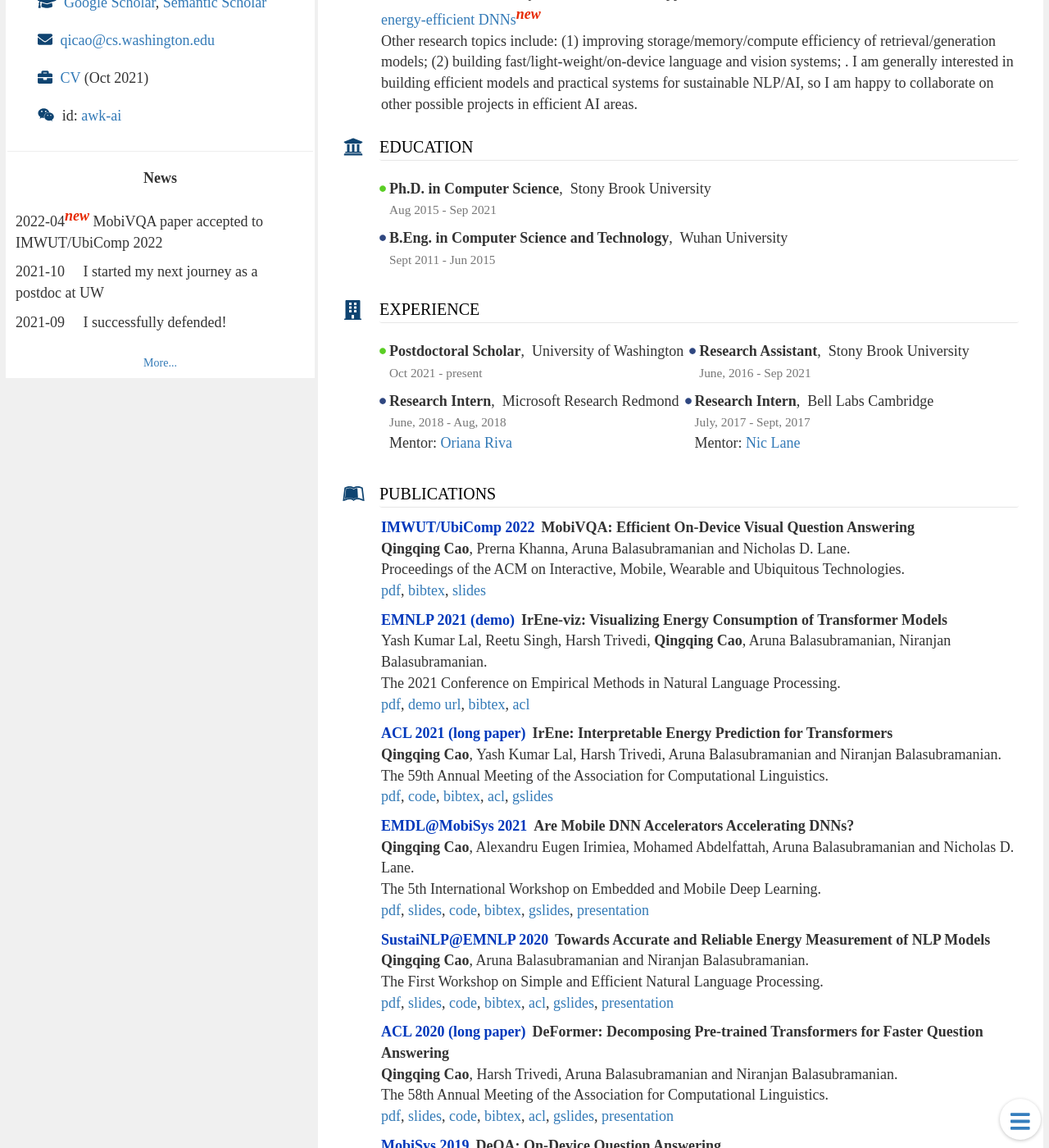
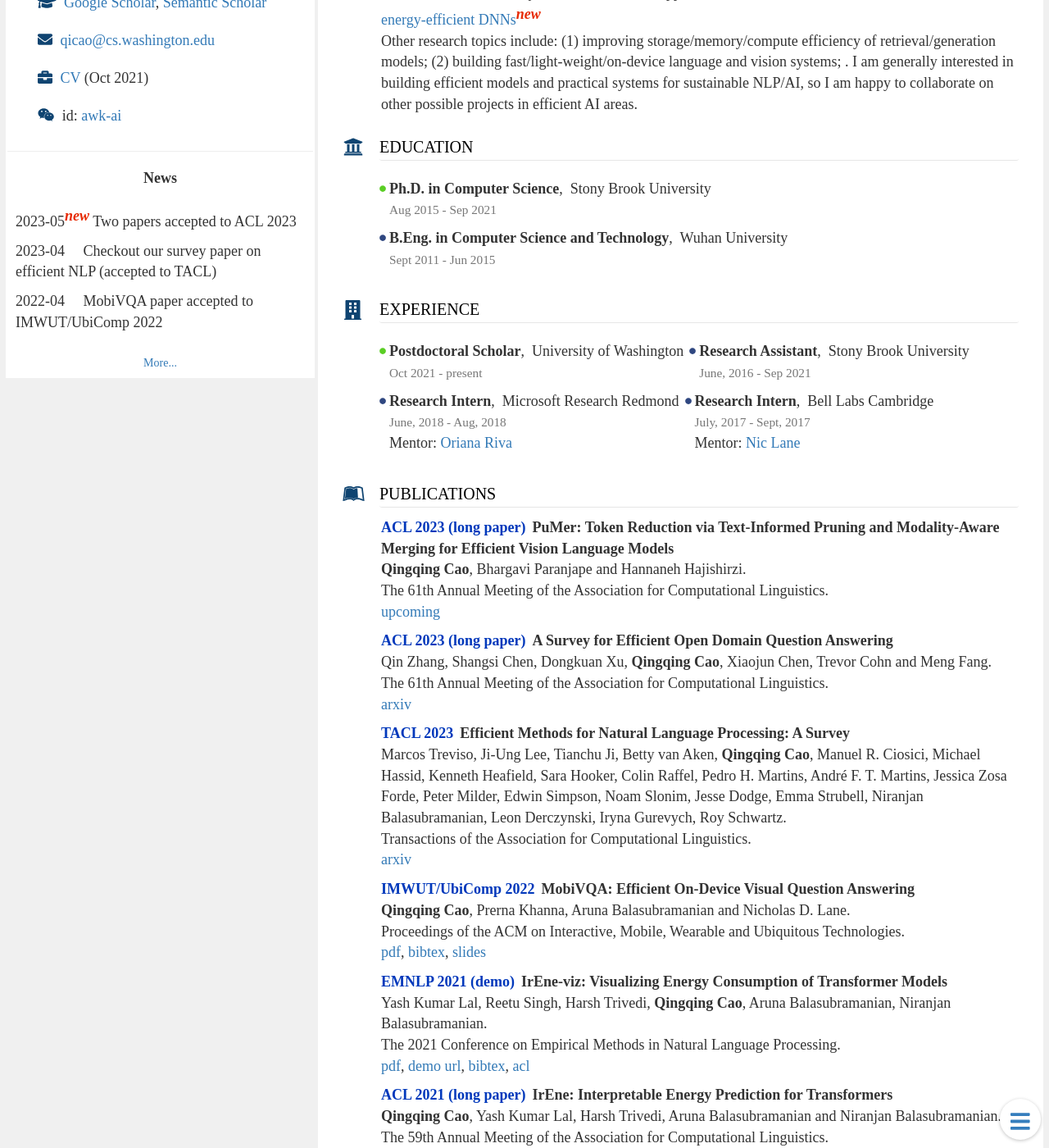
Before and after one commit to csarron/csarron.github.io, a Jekyll site: the page built from index.md, in a window 1280 px wide and 1400 px high, scrolled down 391 px. Shown: the whole window at 82% size. Built offline with Jekyll 4.4.1, drawn with Linux system fonts in a browser that asks for light colours.

Commit message:
up papers

```diff
--- a/index.md
+++ b/index.md
@@ -37,6 +37,10 @@ contact:
 
 news-name: News
 news:
+  - date: 2023-05
+    info: Two papers accepted to ACL 2023
+  - date: 2023-04
+    info: Checkout our survey paper on efficient NLP (accepted to TACL)
   - date: 2022-04
     info: MobiVQA paper accepted to IMWUT/UbiComp 2022
   - date: 2021-10
@@ -146,6 +150,27 @@ pub:
     name: Publications
     style: fab fa-leanpub
     items:
+        - id: pumer
+          type: ACL 2023 (long paper)
+          author: <strong>Qingqing Cao</strong>, Bhargavi Paranjape and Hannaneh Hajishirzi.
+          paper: "PuMer: Token Reduction via Text-Informed Pruning and Modality-Aware Merging for Efficient Vision Language Models"
+          conference: The 61th Annual Meeting of the Association for Computational Linguistics.
+          resource: >
+            [upcoming](/)
+        - id: odqa
+          type: ACL 2023 (long paper)
+          author: Qin Zhang, Shangsi Chen, Dongkuan Xu, <strong>Qingqing Cao</strong>, Xiaojun Chen, Trevor Cohn and Meng Fang.
+          paper: "A Survey for Efficient Open Domain Question Answering"
+          conference: The 61th Annual Meeting of the Association for Computational Linguistics.
+          resource: >
+            [arxiv](https://arxiv.org/abs/2211.07886)
+        - id: enlp
+          type: TACL 2023
+          author: Marcos Treviso, Ji-Ung Lee, Tianchu Ji, Betty van Aken, <strong>Qingqing Cao</strong>, Manuel R. Ciosici, Michael Hassid, Kenneth Heafield, Sara Hooker, Colin Raffel, Pedro H. Martins, André F. T. Martins, Jessica Zosa Forde, Peter Milder, Edwin Simpson, Noam Slonim, Jesse Dodge, Emma Strubell, Niranjan Balasubramanian, Leon Derczynski, Iryna Gurevych, Roy Schwartz.
+          paper: "Efficient Methods for Natural Language Processing: A Survey"
+          conference: Transactions of the Association for Computational Linguistics.
+          resource: >
+            [arxiv](https://arxiv.org/abs/2209.00099)
         - id: mobivqa
           type: IMWUT/UbiComp 2022
           author: <strong>Qingqing Cao</strong>, Prerna Khanna, Aruna Balasubramanian and Nicholas D. Lane.
```
